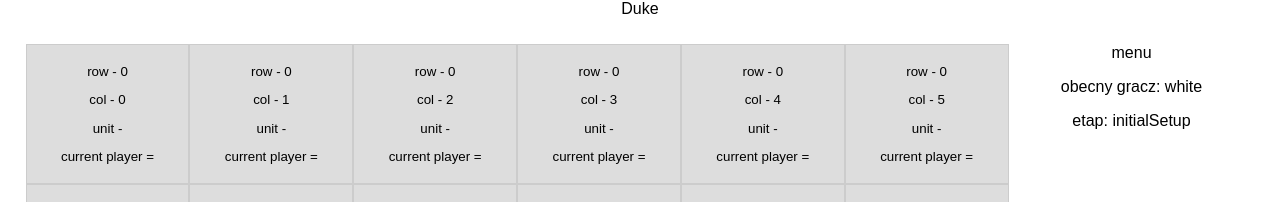
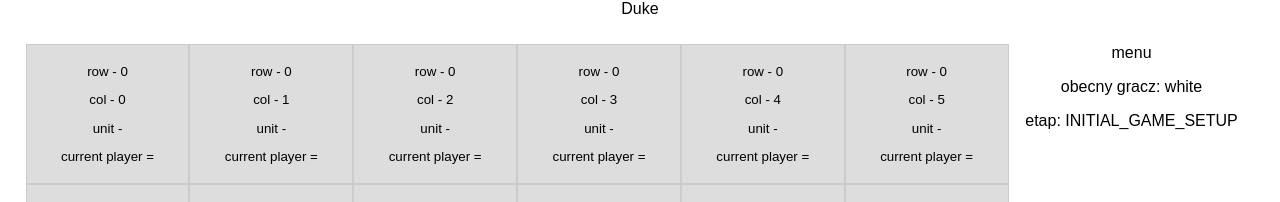
Before and after one commit to masives/duke-react, a React app: page / in a window 1280 px wide. Shown: the top 202 px of the page. Built offline with nearby package versions, Linux system fonts and the light colour scheme.

Commit message:
add enum types for status and gamestage

```diff
--- a/src/board/cell.jsx
+++ b/src/board/cell.jsx
@@ -1,6 +1,7 @@
 // @flow
 
 import React from 'react';
+import { TARGETED_DRAW } from './enums/cell-status';
 
 const Cell = (props: { onCellClicked: Function, cellState: CellState }) => {
   const cellClicked = () => {
@@ -8,7 +9,7 @@ const Cell = (props: { onCellClicked: Function, cellState: CellState }) => {
   };
   return (
     <button
-      className={`board-cell ${props.cellState.state === 'targeted-draw' ? 'targeted-draw' : ''}`}
+      className={`board-cell ${props.cellState.state === TARGETED_DRAW ? 'targeted-draw' : ''}`}
       onClick={cellClicked}
       onKeyPress={cellClicked}
     >
--- /dev/null
+++ b/src/board/enums/cell-status.js
@@ -0,0 +1,11 @@
+export const TARGETED = 'TARGETED';
+export const SELECTED = 'SELECTED';
+export const TARGETED_DRAW = 'TARGETED_DRAW';
+
+const CELL_STATUS = {
+  TARGETED,
+  SELECTED,
+  TARGETED_DRAW
+};
+
+export default CELL_STATUS;
--- /dev/null
+++ b/src/board/enums/game-stages.js
@@ -0,0 +1,3 @@
+export const INITIAL_GAME_SETUP = 'INITIAL_GAME_SETUP';
+export const GAME_LOOP = 'GAME_LOOP';
+export const FINISHED_GAME = 'FINISHED_GAME';
--- a/src/board/game-handler.jsx
+++ b/src/board/game-handler.jsx
@@ -2,6 +2,7 @@
 import React, { Component } from 'react';
 import InitialSetupHandler from './initial-setup-handler';
 import { generateCells } from './helpers';
+import { INITIAL_GAME_SETUP } from './enums/game-stages';
 import BoardComponent from './board-component';
 
 const initialSetupHandler = new InitialSetupHandler();
@@ -15,7 +16,7 @@ type GameHandlerState = {
 class GameHandler extends Component<null, GameHandlerState> {
   state = {
     board: generateCells(),
-    gameStage: 'initialSetup',
+    gameStage: INITIAL_GAME_SETUP,
     targetedCell: null,
     currentPlayer: 'white'
   };
@@ -26,7 +27,7 @@ class GameHandler extends Component<null, GameHandlerState> {
 
   dispatchClickEvent = () => {
     let result: any;
-    if (this.state.gameStage === 'initialSetup') {
+    if (this.state.gameStage === INITIAL_GAME_SETUP) {
       result = initialSetupHandler.handleInitialSetup(
         this.state.targetedCell,
         this.state.currentPlayer,
--- a/src/board/initial-setup-handler.jsx
+++ b/src/board/initial-setup-handler.jsx
@@ -1,6 +1,8 @@
 // @flow
 import update from 'immutability-helper';
 import configuration from '../config/index.json';
+import { GAME_LOOP } from './enums/game-stages';
+import { TARGETED_DRAW } from './enums/cell-status';
 
 class InitialSetupHandler {
   DukeCoordinates: Object & { white: Coordinates | null, black: Coordinates | null } = {
@@ -41,12 +43,12 @@ class InitialSetupHandler {
 
         const adjacentToDuke = this.getAdjacentToDuke(this.DukeCoordinates[currentPlayer]);
         adjacentToDuke.forEach((coordinates: Coordinates) => {
-          result.board[coordinates.row][coordinates.col].state = 'targeted-draw';
+          result.board[coordinates.row][coordinates.col].state = TARGETED_DRAW;
         });
         return result;
       }
     }
-    if (this.initialSetupState[currentPlayer].dukeDrawn && targetCell.state === 'targeted-draw') {
+    if (this.initialSetupState[currentPlayer].dukeDrawn && targetCell.state === TARGETED_DRAW) {
       result.board = update(board, {
         [targetCell.coordinates.row]: {
           [targetCell.coordinates.col]: {
@@ -71,7 +73,7 @@ class InitialSetupHandler {
       }
 
       if (this.initialSetupState.black.dukeDrawn && this.initialSetupState[currentPlayer].knightsDrawn === 2) {
-        result.gameStage = 'gameLoop';
+        result.gameStage = GAME_LOOP;
       }
 
       return result;
```
